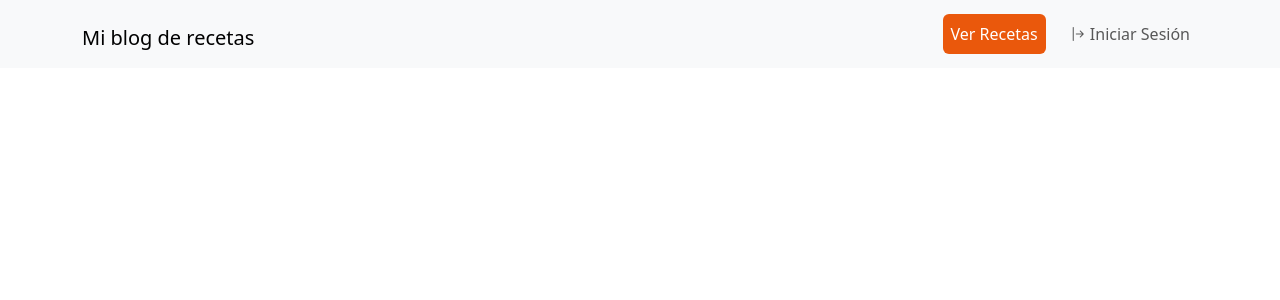
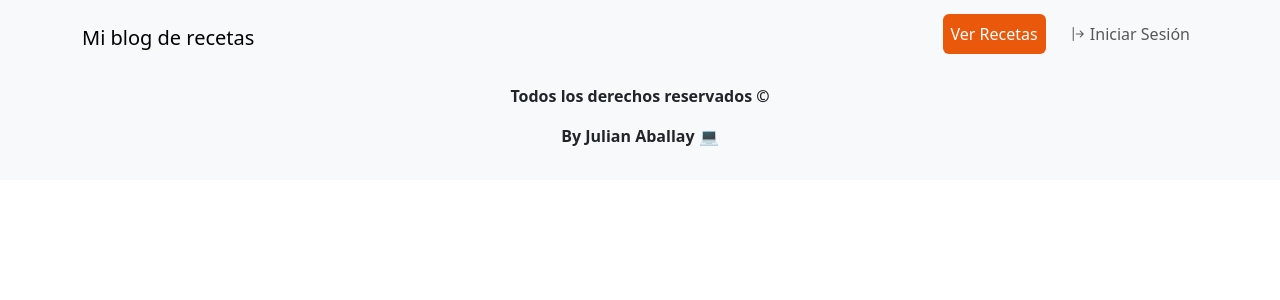
Before and after one commit to julianDev94/blogRecetas, a React (Vite) app: page / in a window 1280 px wide. Shown: the top 300 px of the page. Built offline with nearby package versions, Linux system fonts and the light colour scheme.

Commit message:
creo el componente footer y diseño el maquetado del mismo

```diff
--- a/src/App.jsx
+++ b/src/App.jsx
@@ -2,12 +2,13 @@ import '../node_modules/bootstrap/dist/css/bootstrap.min.css'
 import '../node_modules/bootstrap-icons/font/bootstrap-icons.min.css'
 import Menu from './components/common/Menu'
 import './App.css'
-
+import Footer from './components/common/Footer'
 function App() {
 
   return (
     <>
       <Menu></Menu>
+      <Footer></Footer>
     </>
   )
 }
--- /dev/null
+++ b/src/components/common/Footer.jsx
@@ -0,0 +1,11 @@
+
+const Footer = () => {
+    return (
+        <footer className="py-3 text-dark text-center bg-light fw-bold">
+            <p>Todos los derechos reservados &copy;</p>
+            <p>By Julian Aballay 💻</p>
+        </footer>
+    );
+};
+
+export default Footer;
```
